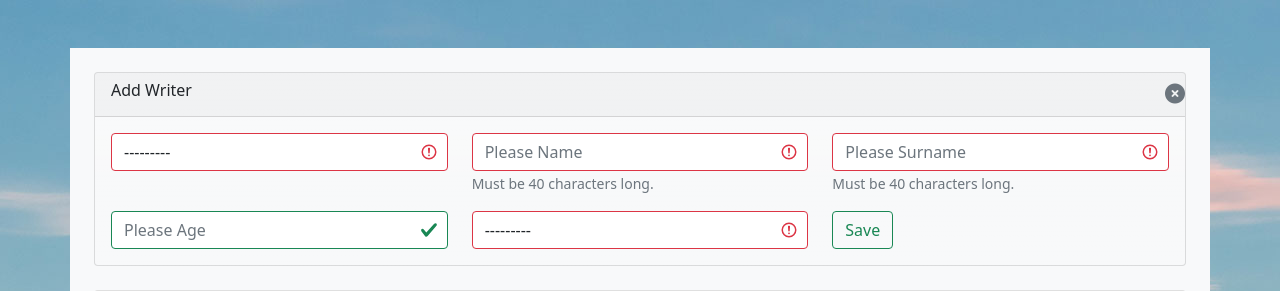
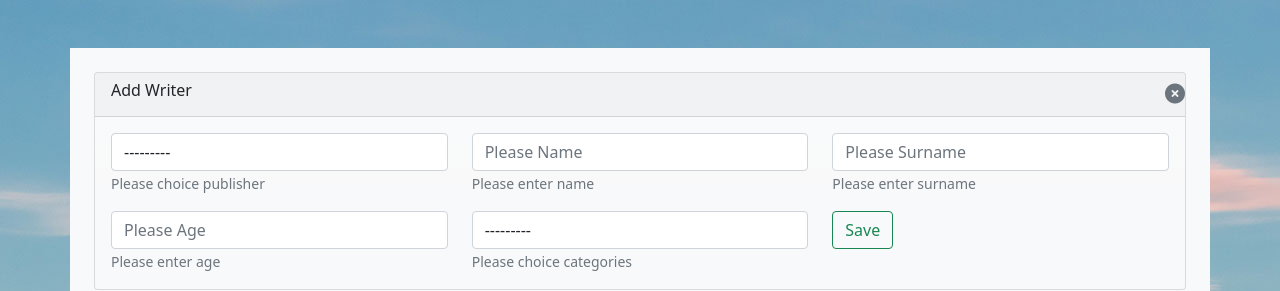
Before and after one commit to ireem18/Book-Store-Django-App, a Django app: page /writers in a window 1280 px wide. Shown: the part 56-347 px from the top of the page. Run offline with Django 4.2, Linux system fonts and the light colour scheme; the visitor is signed in with stand-in values (Sample User, id 1); data that the repository does not hold is empty; some libraries are stand-ins or nearby versions.

Commit message:
Writer app icin required, help_text ve error message kontrolleri düzenlenmiştir.

```diff
--- a/writer/forms.py
+++ b/writer/forms.py
@@ -11,23 +11,35 @@ class WriterForm(forms.ModelForm):
         model = Writer
         fields = ['publisher', 'name', 'surname', 'age', 'categories']
         widgets = {
-            'name': forms.TextInput(attrs={'class': 'form-control', 'placeholder': 'Name', 'max_length': 40}),
-            'surname': forms.TextInput(attrs={'class': 'form-control', 'placeholder': 'Surname', 'max_length': 40}),
+            'name': forms.TextInput(attrs={'class': 'form-control', 'placeholder': 'Name', 'max_length': 40, 'required': True}),
+            'surname': forms.TextInput(attrs={'class': 'form-control', 'placeholder': 'Surname', 'max_length': 40,
+                                              'required': True}),
             'age': forms.TextInput(attrs={'class': 'form-control', 'placeholder': 'Age', 'type': 'number'}),
-            'categories': forms.Select(attrs={'class': 'form-control', 'placeholder': 'Choise One...'}, choices=categories)
+            'categories': forms.Select(attrs={'class': 'form-control', 'placeholder': 'Choise One...',
+                                              'required': True}, choices=categories)
         }
         help_texts = {
-            'publisher': 'Group to which this message belongs to',
+            'name': 'Please enter name',
+            'surname': 'Please enter surname',
+            'categories': 'Please choice categories',
+            'age': 'Please enter age',
+        }
+        error_messages = {
+            "name": {"max_length": "This writer's name is too long.", "required": "This field is required!"},
+            "surname": {"max_length": "This writer's surname is too long.", "required": "This field is required!"},
+            "categories": {"required": "This field is required!"}
         }
 
     def __init__(self, *args, **kwargs):
         super().__init__(*args, **kwargs)
         self.fields['publisher'] = forms.ModelChoiceField(queryset=Publisher.objects.active(),
-                                                          required=True, widget=forms.Select(attrs={'class': 'form-control'}))
+                                                          required=True, widget=forms.Select(attrs={'class': 'form-control'}),
+                                                          help_text='Please choice publisher',
+                                                          error_messages={"required": "This field is required!"})
 
     def clean(self):
         clean_data = super().clean()
-        age = clean_data.get('age')
+        age = clean_data.get('age') or 0
         if age < 18:
             raise forms.ValidationError('This writer age should be greatter 18!')
 
--- a/writer/templates/writer_list.html
+++ b/writer/templates/writer_list.html
@@ -9,30 +9,46 @@
                 <a class="position-absolute end-0 top-0 mt-2 ml-5" href="{% url 'writers' %}"><i class=" text-secondary fas fa-circle-xmark fa-lg"></i></a>
             </div>
             <div class="card-body">
-                <form class="was-validated" method="POST" enctype="multipart/form-data" \
-                  action=" {% if not form.publisher.value %} {% url 'add_writer' %} {% endif %}">
+                <form novalidate method="POST" enctype="multipart/form-data" action=" {% if not form.publisher.value %} {% url 'add_writer' %} {% endif %}">
                 {% csrf_token %}
                 <div class="row">
                     <div class="col col-4">
-                        {{form.publisher}}
+                        {{ form.publisher }}
+                        <span class="form-text">{{ form.publisher.help_text|safe }}</span><br/>
+                        {% for error in form.publisher.errors %}
+                            <span class="text-danger ml-2">{{ error|safe }}</span><br>
+                        {% endfor %}
                     </div>
                     <div class="col col-4">
                         <input type="text" class="form-control" value="{% if form.name.value%} {{form.name.value}} {% endif %}" name="name" \
-                               placeholder="Please Name" required maxlength="40">
-                        <span class="form-text"> Must be 40 characters long. </span>
+                               placeholder="Please Name" maxlength="40">
+                        <span class="form-text">{{ form.name.help_text|safe }}</span><br/>
+                        {% for error in form.name.errors %}
+                            <span class="text-danger ml-2">{{ error|safe }}</span><br>
+                        {% endfor %}
                     </div>
                     <div class="col col-4">
                         <input type="text" class="form-control" name="surname" value="{% if form.surname.value%} {{form.surname.value}} {% endif %}" \
-                               placeholder="Please Surname" required maxlength="40">
-                        <span class="form-text"> Must be 40 characters long. </span>
-                    </div>
+                               placeholder="Please Surname" maxlength="40">
+                        <span class="form-text">{{ form.surname.help_text|safe }}</span><br/>
+                        {% for error in form.surname.errors %}
+                            <span class="text-danger ml-2">{{ error|safe }}</span><br>
+                        {% endfor %}                    </div>
                 </div>
                 <div class="row mt-3">
                     <div class="col col-4">
                         <input type="number" class="form-control" name="age" value="{{form.age.value}}" placeholder="Please Age">
+                        <span class="form-text">{{ form.age.help_text|safe }}</span>
+                        {% for error in form.errors %}
+                            <span class="text-danger ml-2">{{ error|safe }}</span><br>
+                        {% endfor %}
                     </div>
                     <div class="col col-4">
                         {{form.categories}}
+                        <span class="form-text">{{ form.categories.help_text|safe }}</span><br/>
+                        {% for error in form.categories.errors %}
+                            <span class="text-danger ml-2">{{ error|safe }}</span><br>
+                        {% endfor %}
                     </div>
                     <div class="col col-4">
                         <button class="btn btn-outline-success btn-block" type="submit">Save</button>
--- a/writer/views.py
+++ b/writer/views.py
@@ -37,12 +37,13 @@ def add_writer(request):
     try:
         if request.method == 'POST':
             form = WriterForm(request.POST)
+            writers = Writer.objects.active()
             if form.is_valid():
                 form.save()
                 messages.success(request, 'Add Successfuly')
+                return redirect('writers')
             else:
-                messages.warning(request, form.errors)
-            return redirect('writers')
+                return render(request, 'writer_list.html', {'form': form, 'writers': writers })
         else:
             form = WriterForm()
             context = {
@@ -66,9 +67,9 @@ def edit_writer(request, id):
             if form.is_valid():
                 form.save()
                 messages.success(request, 'Writer Updated Successfuly')
+                return redirect('writers')
             else:
-                messages.success(request, 'Writer Form Error:' + str(form.errors))
-            return redirect('writers')
+                return render(request, 'writer_list.html', {'form': form, 'writers': writers })
         else:
             form = WriterForm(instance=writer)
             context = {
```
